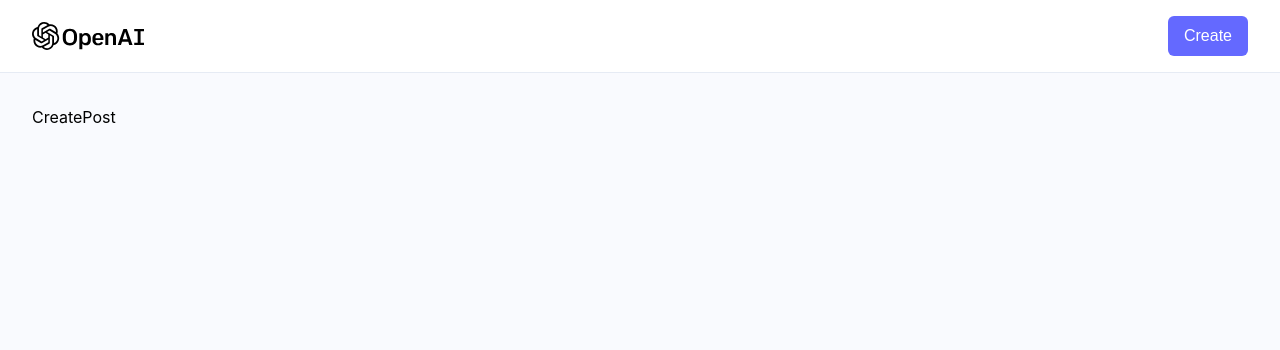
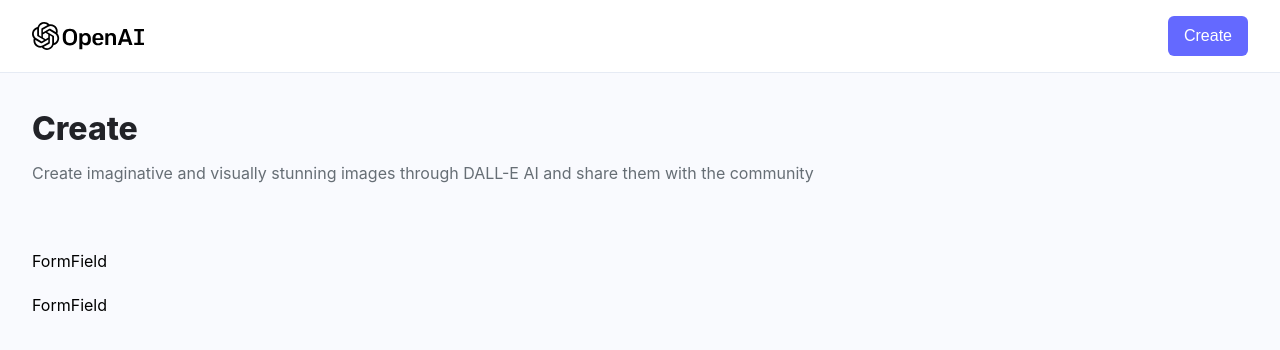
Before and after one commit to chris-vaz/BrainPen_AI, a React (Vite) app in the folder client/: page /create-post in a window 1280 px wide. Shown: the top 350 px of the page. Built offline with nearby package versions, Linux system fonts and the light colour scheme; a web font is replaced by a local one.

Commit message:
updated create post jsx

```diff
--- a/client/src/pages/CreatePost.jsx
+++ b/client/src/pages/CreatePost.jsx
@@ -1,14 +1,59 @@
-import React, {useState} from 'react'
+import React, { useState } from 'react'
 import { useNavigate } from 'react-router-dom'
 
 import { preview } from '../assets'
-import {getRandomPrompt} from '../utils'
+import { getRandomPrompt } from '../utils'
 
 import { FormField, Loader } from '../components'
 
 const CreatePost = () => {
+
+    const navigate = useNavigate();
+
+    const [form, setForm] = useState({
+        name: '',
+        prompt: '',
+        photo: '',
+    });
+
+    const [generatingImg, setGeneratingImg] = useState(false);
+    const [loading, setLoading] = useState(false);
+
+    const handleSubmit = () => {
+
+    }
+
+    const handleChange = (e) => {
+
+    }
+
     return (
-        <div>CreatePost</div>
+        <section className="max-w-7x1 mx-auto">
+            <div>
+                <h1 className='font-extrabold text-[#222328] text-[32px]'>Create</h1>
+                <p className='mt-2 text-[#666e75] text-[16px] max-w[500px]'>Create imaginative and visually stunning images through DALL-E AI and share them with the community</p>
+            </div>
+
+            <form className="mt-16 max-w-3x1" onSubmit={handleSubmit}>
+                <div className="flex flex-col gap-5">
+                    <FormField labelName="Your name"
+                        type="text"
+                        name="name"
+                        placeholder="John Doe"
+                        value={form.name}
+                        handleChange={handleChange}
+                    />
+
+                    <FormField labelName="Prompt"
+                        type="text"
+                        name="prompt"
+                        placeholder="John Doe"
+                        value={form.name}
+                        handleChange={handleChange}
+                    />
+                </div>
+            </form>
+        </section >
     )
 }
 
--- a/client/src/utils/index.js
+++ b/client/src/utils/index.js
@@ -1,3 +1,15 @@
 // Utility functions or utils for short
 // is a file where we can use different functions which we can
 // re use across different applications
+
+import {surpriseMePrompts} from '../constants';
+
+export function getRandomPrompt(prompt){
+    const randomIndex = Math.floor(Math.random()* surpriseMePrompts.length);
+
+    const randomPrompt = surpriseMePrompts[randomIndex];
+
+    if(randomPrompt === prompt) return getRandomPrompt(prompt);
+
+    return randomPrompt;
+}
```
